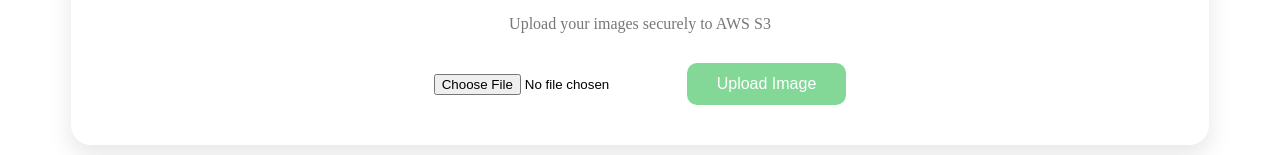
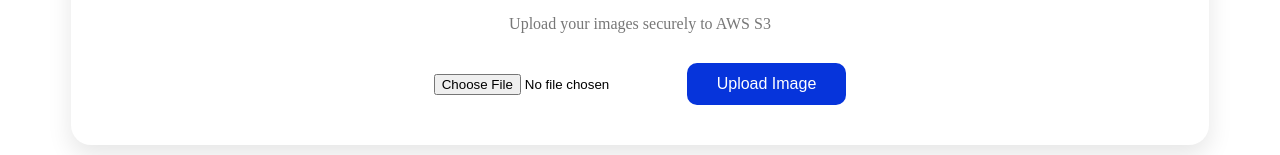
Before and after one commit to sambidhansenapati024/image-upload-web, an Angular app: page / in a window 1280 px wide. Shown: the part 140-295 px from the top of the page. Built offline with nearby package versions, Linux system fonts and the light colour scheme; no server answers.

Commit message:
clour change

```diff
--- a/src/app/components/image-upload/image-upload.component.css
+++ b/src/app/components/image-upload/image-upload.component.css
@@ -55,7 +55,7 @@ body{
 
 .upload-btn{
 
-    background:#83d898;
+    background:#0634db;
 
     color:white;
 
```
